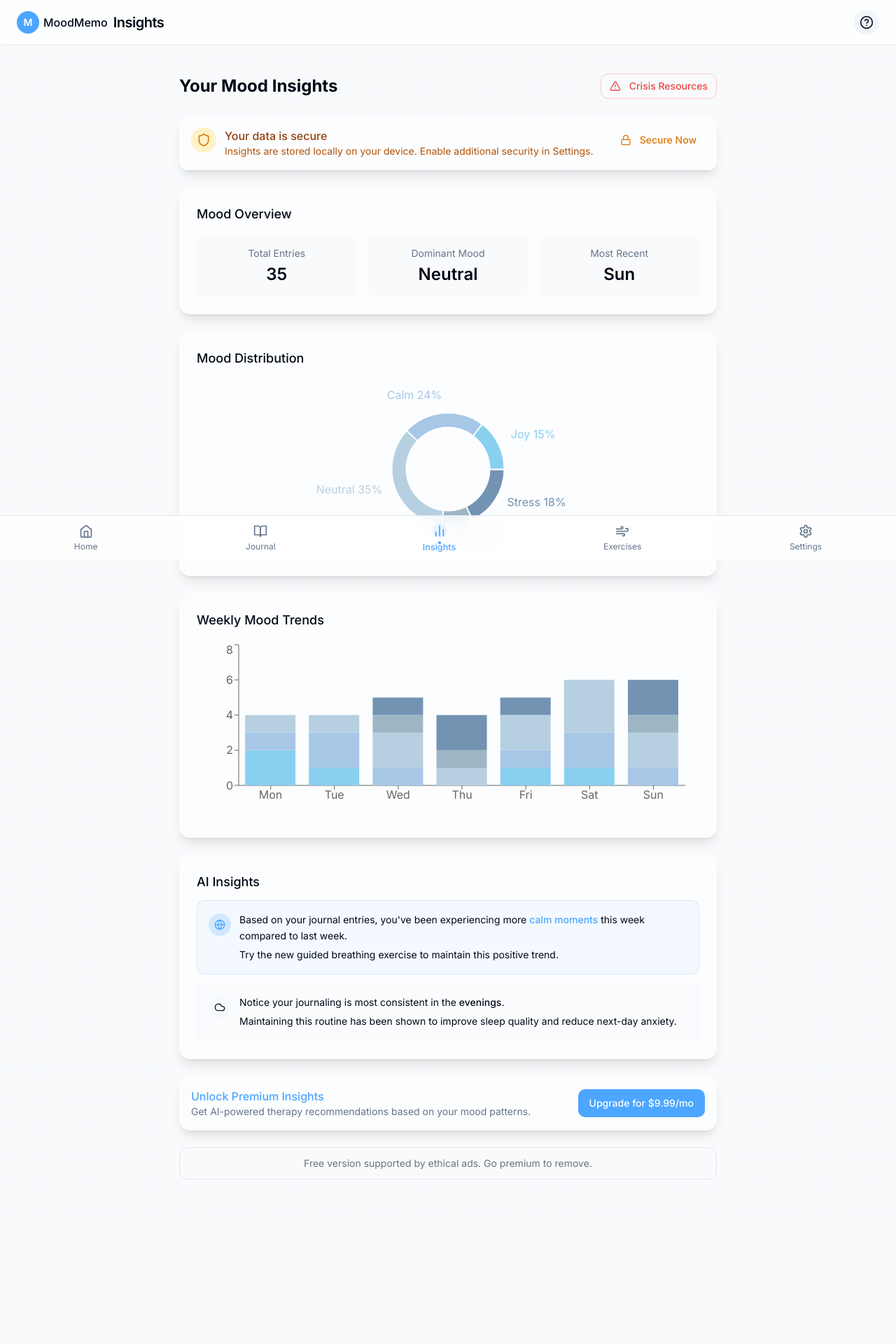
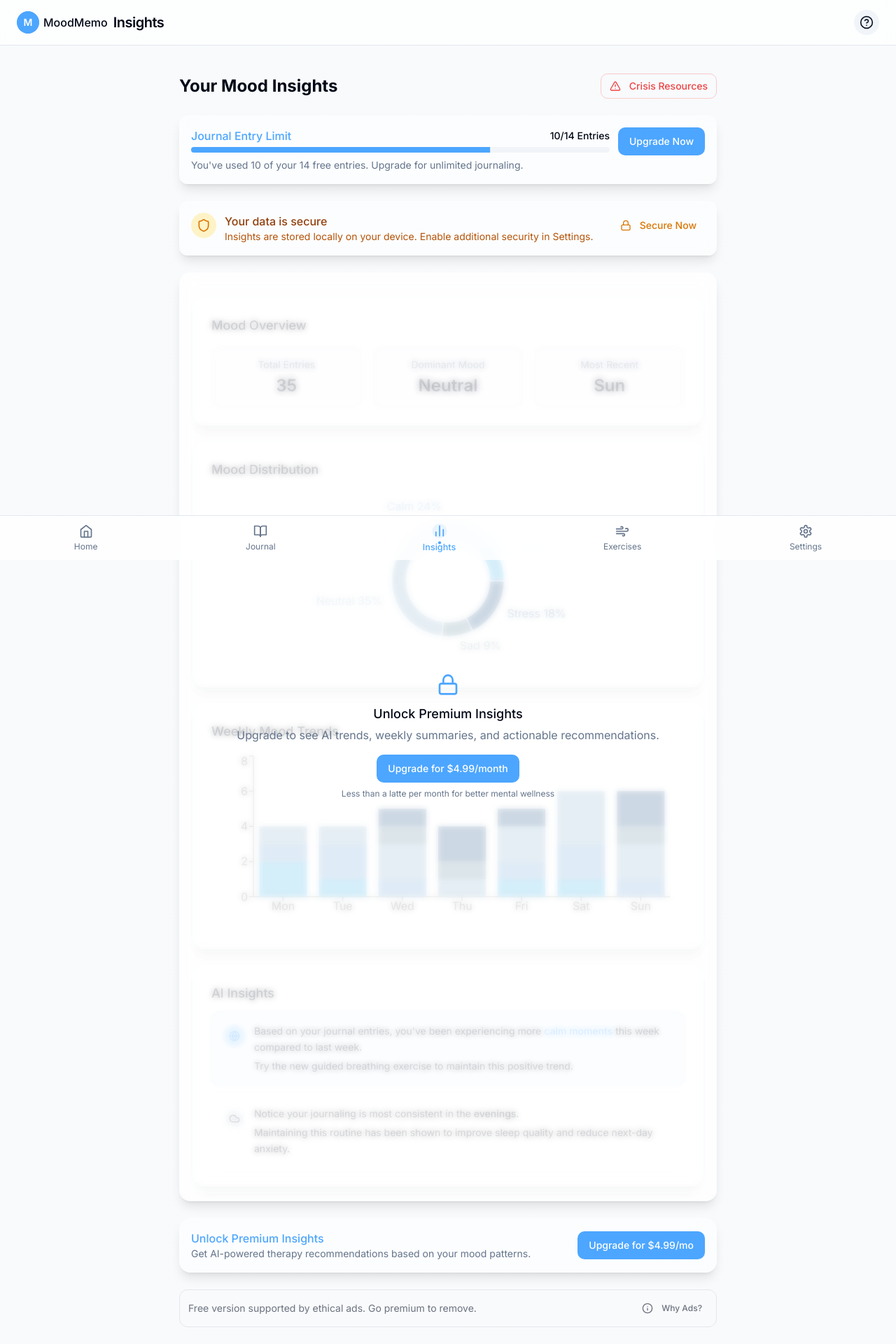
Before and after one commit to i3r4d/MoodMemo, a React (Vite) app: page /dashboard in a window 1280 px wide. Shown: the top 1920 px of the page at 70% size. Before the commit the page ends 1765 px from the top, so only its background shows below. Built offline with nearby package versions, Linux system fonts and the light colour scheme.

Commit message:
Implement monetization and feature access changes
Implement premium feature locks, entry limits, pricing updates, and ad frequency increases. Also includes UI/UX fixes and tech adjustments.

```diff
--- a/src/pages/Dashboard.tsx
+++ b/src/pages/Dashboard.tsx
@@ -1,14 +1,21 @@
 
-import React from 'react';
+import React, { useState } from 'react';
 import { motion } from 'framer-motion';
 import MoodDashboard from '@/components/MoodDashboard';
 import AnimatedTransition from '@/components/AnimatedTransition';
 import { Button } from '@/components/ui/button';
-import { LockIcon, ShieldIcon, AlertTriangleIcon } from 'lucide-react';
+import { LockIcon, ShieldIcon, AlertTriangleIcon, InfoIcon } from 'lucide-react';
 import { useToast } from '@/hooks/use-toast';
+import { Progress } from '@/components/ui/progress';
 
 const Dashboard = () => {
   const { toast } = useToast();
+  const [isPremium] = useState(false); // This would come from a user context/state in a real app
+
+  // Mock entry count for demonstration
+  const entryCount = 10;
+  const maxFreeEntries = 14;
+  const entryProgress = Math.min((entryCount / maxFreeEntries) * 100, 100);
 
   // Mock data for demonstration
   const moodDistribution = {
@@ -35,7 +42,7 @@ const Dashboard = () => {
   const handlePremiumClick = () => {
     toast({
       title: "Premium Feature",
-      description: "Upgrade to Premium for $9.99/month to access advanced insights and ad-free experience.",
+      description: "Upgrade to Premium for $4.99/month to access advanced insights and ad-free experience.",
     });
   };
 
@@ -44,6 +51,13 @@ const Dashboard = () => {
       title: "Crisis Resources",
       description: "If you're in crisis, please call the National Suicide Prevention Lifeline at 988.",
       variant: "destructive",
+    });
+  };
+
+  const handleWhyAdsClick = () => {
+    toast({
+      title: "Why Ads?",
+      description: "Ads keep the app free for everyone. Upgrade to premium for an ad-free experience.",
     });
   };
 
@@ -64,6 +78,29 @@ const Dashboard = () => {
             </Button>
           </div>
         </div>
+
+        {!isPremium && (
+          <div className="glass-morphism mood-journal-card p-4 mb-4 bg-blue-50/30 border-blue-200 rounded-lg">
+            <div className="flex items-start gap-3">
+              <div className="flex-grow">
+                <div className="flex items-center justify-between mb-1">
+                  <h3 className="font-medium text-primary">Journal Entry Limit</h3>
+                  <span className="text-sm font-medium">{entryCount}/{maxFreeEntries} Entries</span>
+                </div>
+                <Progress value={entryProgress} className="h-2 mb-2" />
+                <p className="text-sm text-muted-foreground">
+                  You've used {entryCount} of your 14 free entries. Upgrade for unlimited journaling.
+                </p>
+              </div>
+              <Button
+                onClick={handlePremiumClick}
+                className="shrink-0 bg-gradient-to-r from-primary to-primary/80"
+              >
+                Upgrade Now
+              </Button>
+            </div>
+          </div>
+        )}
 
         <div className="glass-morphism mood-journal-card p-4 mb-4 bg-amber-50/30 border-amber-200 rounded-lg">
           <div className="flex items-start gap-3">
@@ -88,11 +125,41 @@ const Dashboard = () => {
           </div>
         </div>
 
+        {isPremium ? (
           <MoodDashboard
             moodDistribution={moodDistribution}
             weeklyMoodData={weeklyMoodData}
             entriesCount={entriesCount}
           />
+        ) : (
+          <div className="glass-morphism mood-journal-card p-5 space-y-4 relative">
+            <div className="absolute inset-0 backdrop-blur-sm bg-white/30 rounded-lg z-10 flex flex-col items-center justify-center p-6">
+              <LockIcon className="h-8 w-8 text-primary mb-3" />
+              <h3 className="text-lg font-medium text-center mb-1">Unlock Premium Insights</h3>
+              <p className="text-center text-muted-foreground mb-4">
+                Upgrade to see AI trends, weekly summaries, and actionable recommendations.
+              </p>
+              <Button
+                onClick={handlePremiumClick}
+                className="bg-gradient-to-r from-primary to-primary/80"
+              >
+                Upgrade for $4.99/month
+              </Button>
+              <p className="text-xs text-muted-foreground mt-2">
+                Less than a latte per month for better mental wellness
+              </p>
+            </div>
+
+            {/* Blurred preview of the dashboard */}
+            <div className="opacity-40 pointer-events-none">
+              <MoodDashboard
+                moodDistribution={moodDistribution}
+                weeklyMoodData={weeklyMoodData}
+                entriesCount={entriesCount}
+              />
+            </div>
+          </div>
+        )}
 
         <div className="glass-morphism mood-journal-card border-primary/20 p-4 mt-6">
           <div className="flex items-center justify-between">
@@ -106,15 +173,28 @@ const Dashboard = () => {
               onClick={handlePremiumClick}
               className="bg-gradient-to-r from-primary to-primary/80"
             >
-              Upgrade for $9.99/mo
+              Upgrade for $4.99/mo
             </Button>
           </div>
         </div>
 
-        {/* Free version ad placeholder */}
-        <div className="p-3 bg-gray-50 border border-gray-200 rounded-lg text-center text-sm text-gray-500 mt-6">
+        {/* Free version ad placeholder with Why Ads tooltip */}
+        {!isPremium && (
+          <div className="p-3 bg-gray-50 border border-gray-200 rounded-lg text-sm text-gray-500 mt-6">
+            <div className="flex items-center justify-between">
               <p>Free version supported by ethical ads. Go premium to remove.</p>
+              <Button
+                variant="ghost"
+                size="sm"
+                onClick={handleWhyAdsClick}
+                className="text-xs h-7 px-2"
+              >
+                <InfoIcon className="h-3 w-3 mr-1" />
+                Why Ads?
+              </Button>
             </div>
+          </div>
+        )}
       </div>
     </AnimatedTransition>
   );
```
Lines whose indentation alone changed are shown as unchanged.
